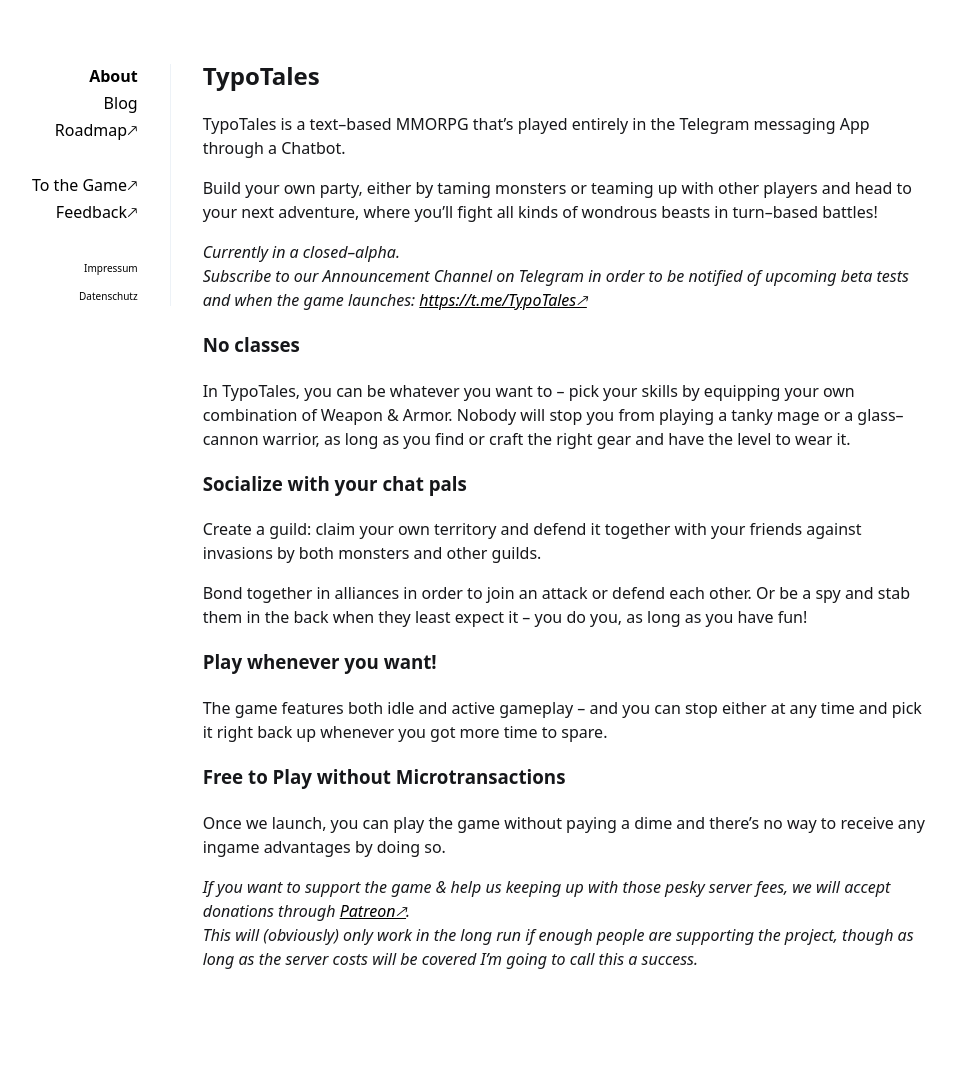
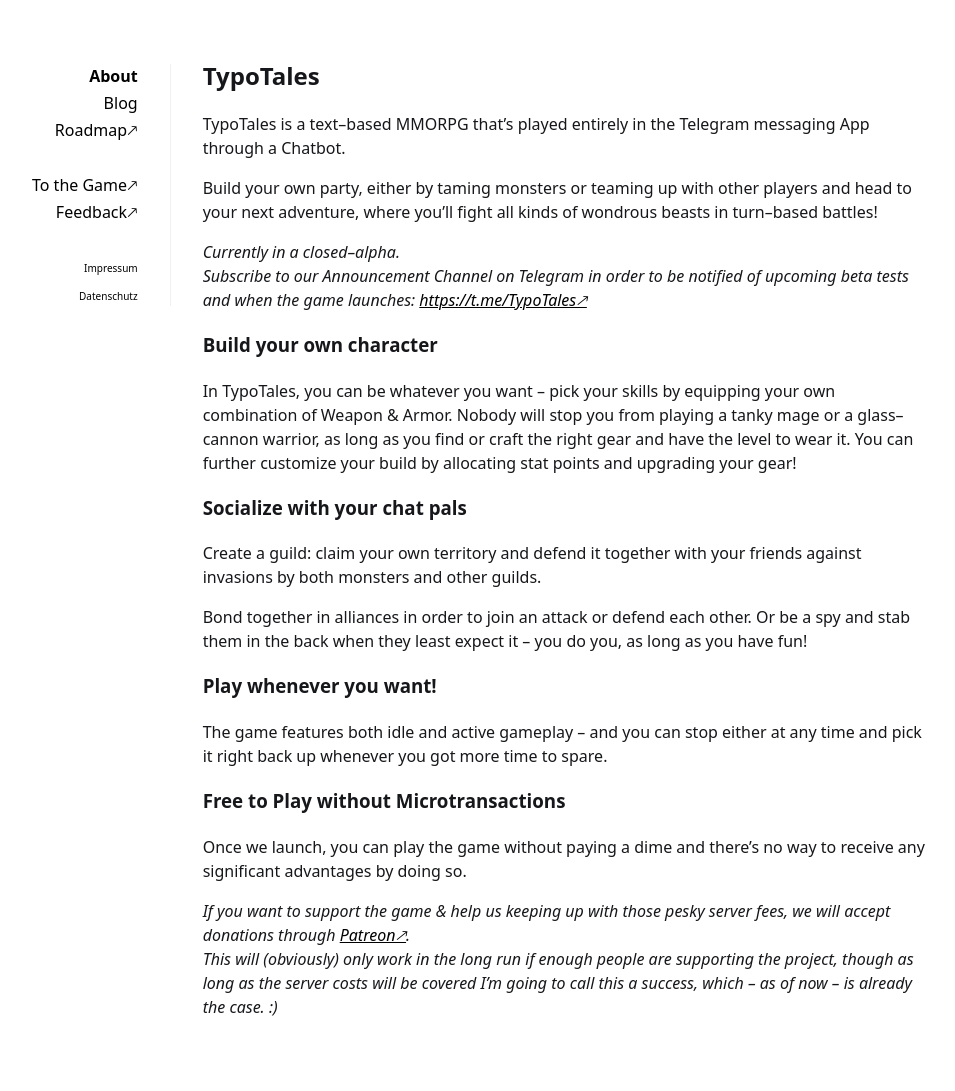
Before and after one commit to TypoTales/Website, a Jekyll site: the page built from docs/_pages/about.md, in a window 1280 px wide. Shown: the whole page, without its empty margins (160-1115 px from the left). Built offline with Jekyll 4.4.1, drawn with Linux system fonts in a browser that asks for light colours; before the commit the page ends 1043 px from its top, so only the background shows below that.

Commit message:
Small adjustments to the main page

```diff
--- a/docs/_pages/about.md
+++ b/docs/_pages/about.md
@@ -12,8 +12,8 @@ Build your own party, either by taming monsters or teaming up with other players
 <br>
 *Subscribe to our Announcement Channel on Telegram in order to be notified of upcoming beta tests and when the game launches: [https://t.me/TypoTales🡕](https://t.me/typotales)*
 
-### No classes
-In TypoTales, you can be whatever you want to – pick your skills by equipping your own combination of Weapon & Armor. Nobody will stop you from playing a tanky mage or a glass–cannon warrior, as long as you find or craft the right gear and have the level to wear it.
+### Build your own character
+In TypoTales, you can be whatever you want – pick your skills by equipping your own combination of Weapon & Armor. Nobody will stop you from playing a tanky mage or a glass–cannon warrior, as long as you find or craft the right gear and have the level to wear it. You can further customize your build by allocating stat points and upgrading your gear!
 
 ### Socialize with your chat pals
 Create a guild: claim your own territory and defend it together with your friends against invasions by both monsters and other guilds.
@@ -24,7 +24,7 @@ Bond together in alliances in order to join an attack or defend each other. Or b
 The game features both idle and active gameplay – and you can stop either at any time and pick it right back up whenever you got more time to spare.
 
 ### Free to Play without Microtransactions
-Once we launch, you can play the game without paying a dime and there's no way to receive any ingame advantages by doing so.
+Once we launch, you can play the game without paying a dime and there's no way to receive any significant advantages by doing so.
 
 *If you want to support the game & help us keeping up with those pesky server fees, we will accept donations through [Patreon🡕](http://patreon.typotales.com).<br>
-This will (obviously) only work in the long run if enough people are supporting the project, though as long as the server costs will be covered I'm going to call this a success.*
+This will (obviously) only work in the long run if enough people are supporting the project, though as long as the server costs will be covered I'm going to call this a success, which – as of now – is already the case. :)*
```
